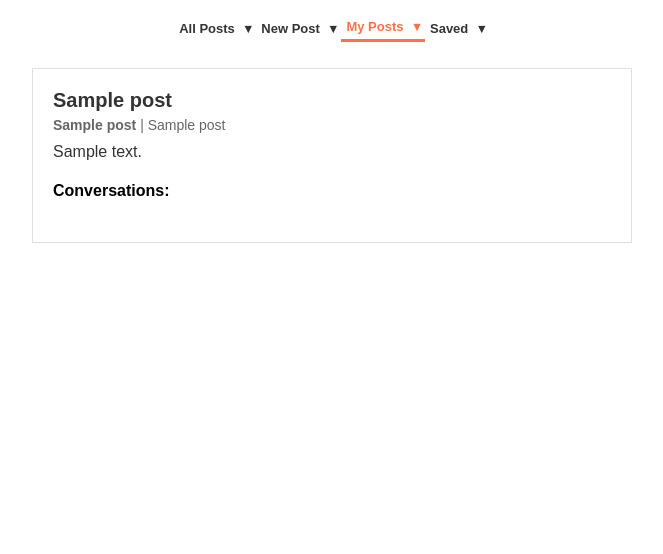
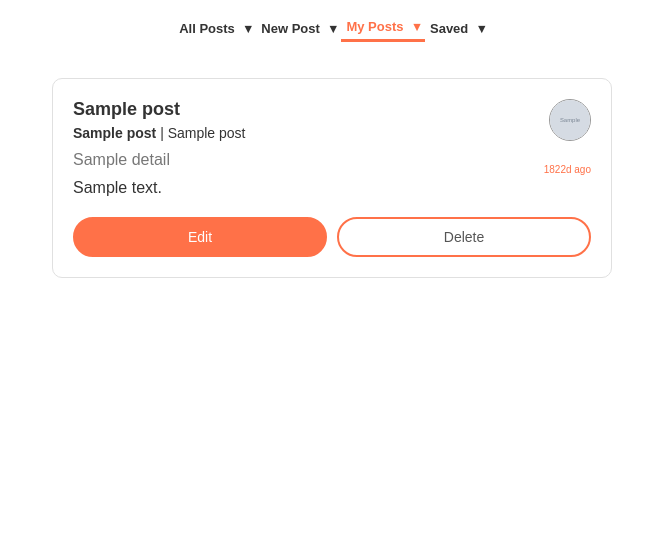
Before and after one commit to Codybez/CodysBusiness, a Flask app: page /tradies_my_posts in a window 1280 px wide. Shown: the part 52-606 px from the top of the page, without its empty margins (308-971 px from the left). Run offline with Flask 3, Linux system fonts and the light colour scheme; a user stored in the database is signed in; tables that the repository leaves empty hold one stand-in row (values such as "Sample post"); grey boxes marked "Sample" are stand-in pictures; some libraries are stand-ins or nearby versions.

Commit message:
New Top Save

```diff
--- a/app.py
+++ b/app.py
@@ -1418,21 +1418,7 @@ def tradies_my_posts():
     # Fetch the current user's posts
     posts = Post.query.filter_by(user_id=current_user.id).all()
 
-    # Prepare data for each post with users who have messaged
-    posts_with_messages = []
-    for post in posts:
-        # Fetch users who have messaged about the post
-        messages = (
-            Chat.query.filter_by(post_id=post.id)
-            .join(User, User.id == Chat.sender_id)
-            .join(CompanyDetails, CompanyDetails.user_id == User.id)
-            .add_columns(User.first_name, CompanyDetails.trading_name, User.id.label("user_id"))
-            .distinct(User.id)  # Ensure unique users who have messaged
-            .all()
-        )
-        posts_with_messages.append({'post': post, 'messages': messages})
-
-    return render_template('tradies_my_posts.html', posts_with_messages=posts_with_messages)
+    return render_template('tradies_my_posts.html', posts=posts)
 
 
 
@@ -1758,3 +1744,11 @@ def time_ago(dt):
         return f"{int(days)}d ago"
 
 app.jinja_env.filters['time_ago'] = time_ago
+
+@app.route('/my_jobs_display_job/<int:job_id>')
+@login_required
+def my_job_display_job(job_id):
+    job = Job.query.get_or_404(job_id)
+
+
+    return render_template('my_job_display_job.html', job=job,)
--- a/templates/tradies_my_posts.html
+++ b/templates/tradies_my_posts.html
@@ -54,7 +54,7 @@
 
       .my-posts-container {
         background-color: #ffffff;
-        padding-top: 10px;
+        padding: 20px;
       }
 
       .post-list {
@@ -63,23 +63,41 @@
       }
 
       .post-item {
+        position: relative; /* Make the container relative for absolute positioning */
         padding: 20px;
         border: 1px solid #e0e0e0;
         margin-bottom: 15px;
         background-color: #ffffff;
+        border-radius: 10px;
+      }
+
+      .profile-image-container {
+        position: absolute;
+        top: 20px; /* Adjust the distance from the top */
+        right: 20px; /* Adjust the distance from the right */
+      }
+
+      .profile-image {
+        width: 40px;
+        height: 40px;
+        border-radius: 50%;
+        object-fit: cover;
+        border: 1px solid #999;
       }
 
       .post-title {
-        font-size: 20px;
+        font-size: 18px;
         font-weight: bold;
         color: #333;
+        padding-right: 50px;
       }
 
       .post-category,
       .post-location {
         font-size: 14px;
-        color: #666;
+        color: #333;
         margin-top: 5px;
+        margin-bottom: 10px;
       }
 
       .post-description {
@@ -106,6 +124,56 @@
 
       .conversation-card em {
         color: #888;
+      }
+
+      .company_name {
+        color: #777;
+      }
+      .date {
+        position: absolute;
+        top: 75px;
+        right: 20px;
+        font-size: 10px;
+        color: #ff7148;
+      }
+
+      /* Button container adjustments */
+      .button-container {
+        display: flex;
+        justify-content: space-between; /* Even spacing between the buttons */
+        gap: 10px; /* Add some space between the buttons if desired */
+        width: 100%; /* Ensure the container takes up full width */
+        padding-right: 10px; /* Ensure there is padding on the right */
+        margin-top: 20px;
+      }
+
+      /* Button styling */
+      .button {
+        width: 48%; /* Ensure the buttons take up nearly half of the container each (with some space in between) */
+        padding: 10px 20px;
+        text-align: center;
+        border-radius: 25px;
+        cursor: pointer;
+        text-decoration: none;
+        font-size: 14px;
+        display: inline-block;
+      }
+
+      /* Optional: Set a max width for buttons in case they're too wide */
+      .button-container .button {
+        max-width: calc(50% - 10px); /* Allow space for gap */
+      }
+
+      .left-button {
+        background-color: #ff7148;
+        color: #ffffff;
+        border: solid 2px #ff7148;
+      }
+
+      .right-button {
+        background-color: #ffffff;
+        color: #555;
+        border: solid 2px #ff7148;
       }
     </style>
   </head>
@@ -142,28 +210,42 @@
       </div>
 
       <div class="my-posts-container">
-        {% if posts_with_messages %}
+        {% if posts %}
         <ul class="post-list">
-          {% for item in posts_with_messages %}
+          {% for post in posts %}
           <li class="post-item">
+            <!-- Profile Image -->
+            <div class="profile-image-container">
+              <img
+                src="{{ url_for('static', filename='profile_pics/' + (post.user.profile_image.filename if post.user.profile_image else 'default.jpg')) }}"
+                alt="{{ post.user.first_name }}'s Profile Picture"
+                class="profile-image"
+              />
+            </div>
             <!-- Post details -->
-            <div class="post-title">{{ item.post.title }}</div>
-            <div class="post-category">
-              <strong>{{ item.post.job_category_name }}</strong> | {{
-              item.post.job_location_name }}
+            <div>
+              <div class="post-title">{{ post.title }}</div>
+              <div class="post-category">
+                <strong>{{ post.job_location_name }}</strong> | {{
+                post.job_category_name }}
+              </div>
+              <div class="company_name">
+                {{ post.user.company_details.trading_name }}
+              </div>
+              <p class="date">{{ post.date_created|time_ago }}</p>
+              <div class="post-description">{{ post.description }}</div>
             </div>
-            <div class="post-description">{{ item.post.description }}</div>
-
-            <!-- Group messages by room -->
-            <div class="messages">
-              {% if item.messages %}
-              <h4>Conversations:</h4>
-              {% set seen_rooms = [] %} {% for message in item.messages %}
-              <!-- Only show one card per room -->
-              {% if message.room not in seen_rooms %} {% set seen_rooms =
-              seen_rooms + [message.room] %} {% endif %} {% endfor %} {% else %}
-              <p>No conversations yet.</p>
-              {% endif %}
+            <div class="button-container">
+              <a
+                href="{{ url_for('view_tradesman_profile', user_id=post.user_id) }}"
+                class="button left-button"
+                >Edit</a
+              >
+              <a
+                href="{{ url_for('labourer_chat', user2_id=post.user.id) }}"
+                class="button right-button"
+                >Delete</a
+              >
             </div>
           </li>
           {% endfor %}
```
Also changed, not shown: templates/applied_jobs.html (+14 -91 lines), templates/find_tradies.html (+7 -3 lines), templates/my_job_display_job.html (added, +276 -0 lines), static/job_images/deck.jpg (added).
